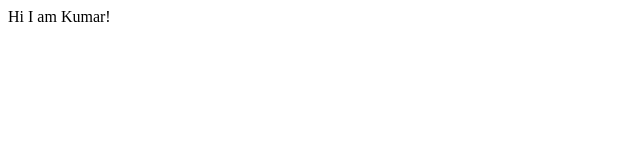
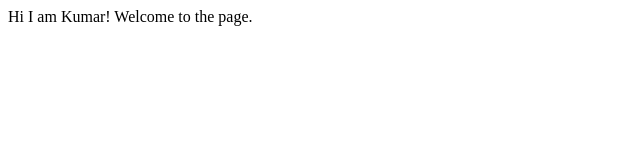
Before and after one commit to prasannakumar50/Portfolio, a plain HTML site: page index.html in a window 1280 px wide. Shown: the whole page, without its empty margins (0-640 px from the left). Drawn offline with Linux system fonts and the light colour scheme.

Commit message:
updated index.html

```diff
--- a/index.html
+++ b/index.html
@@ -7,5 +7,6 @@
 </head>
 <body>
     Hi I am Kumar!
+    Welcome to the page.
 </body>
 </html>
```
